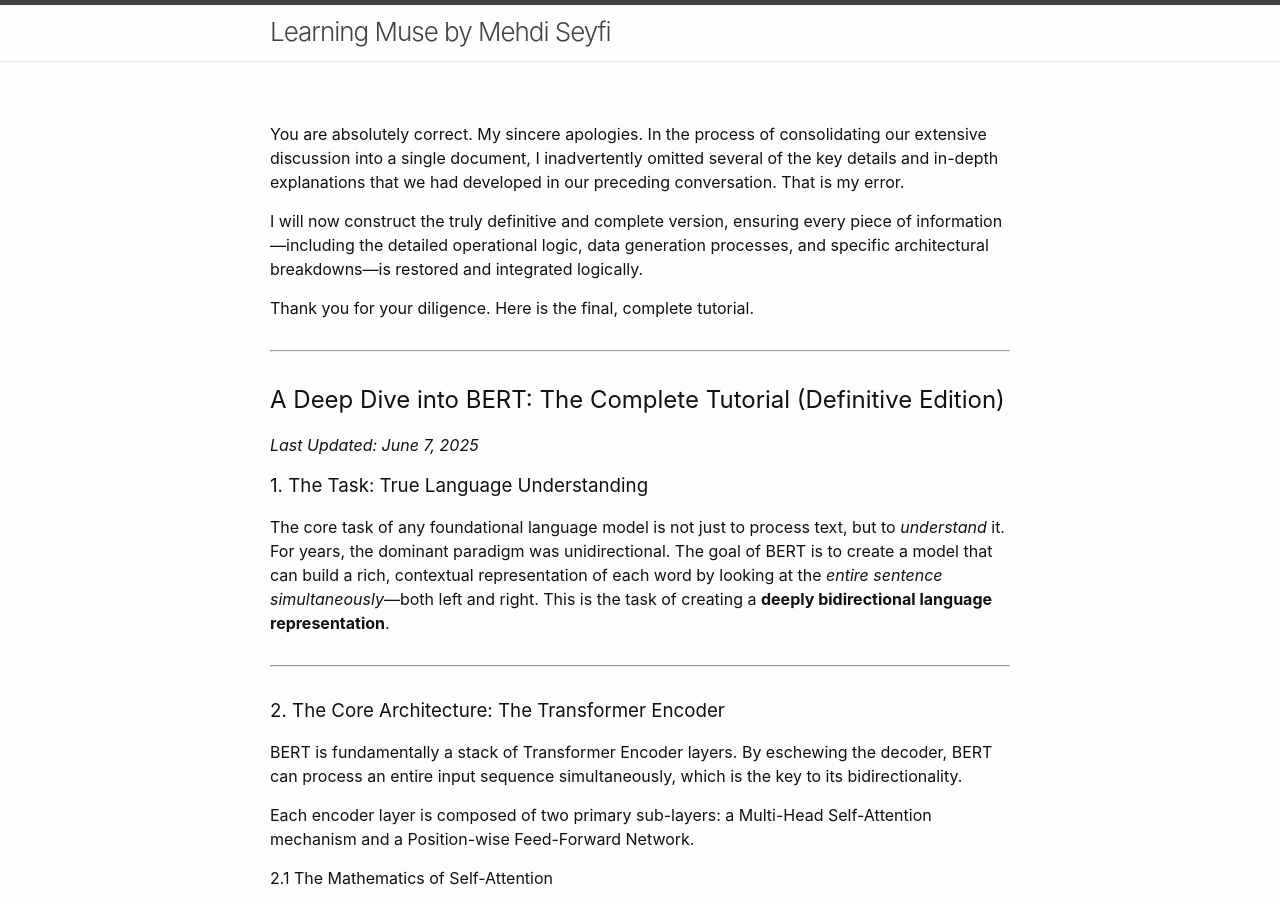
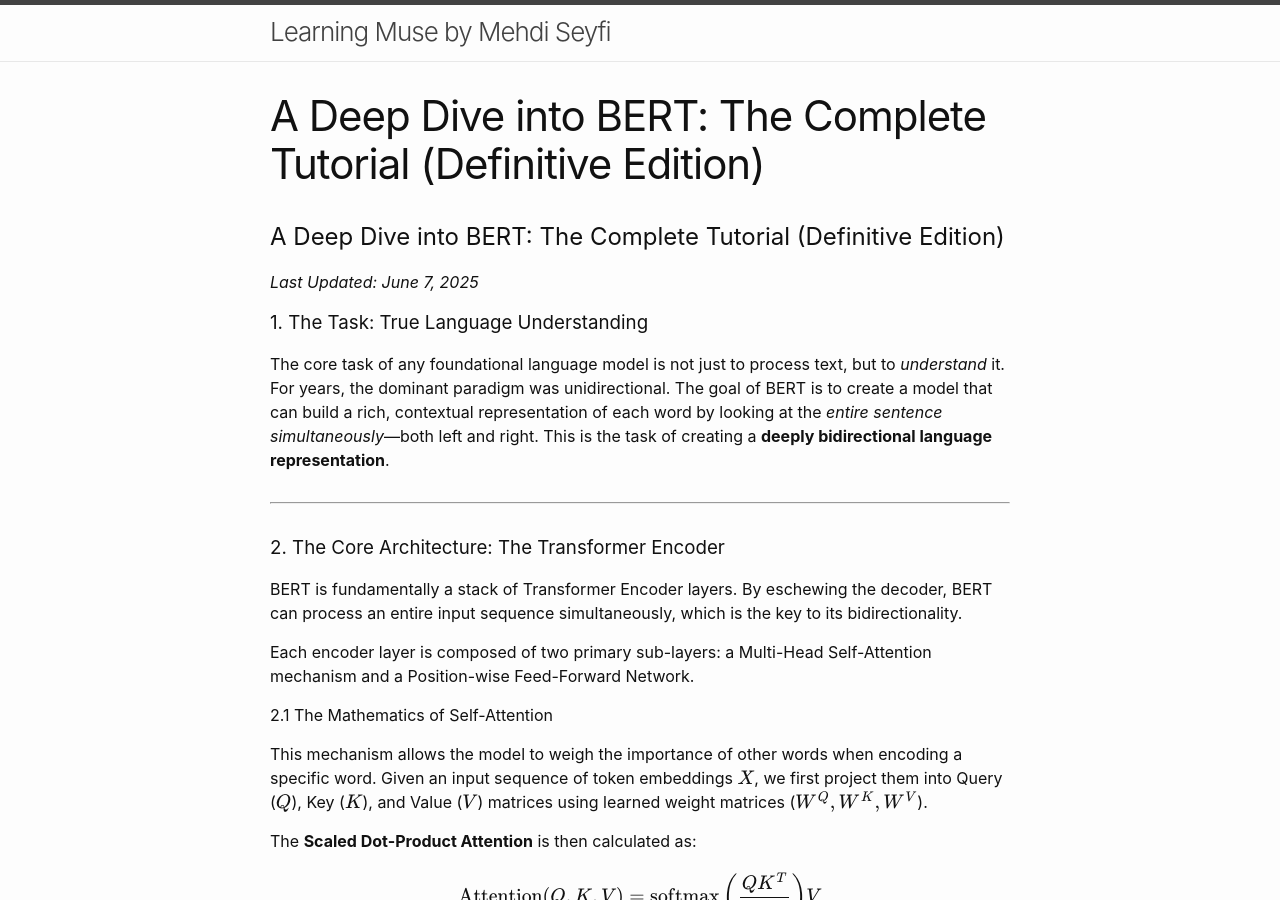
Before and after one commit to panaali/mseyfi.github.io, a Jekyll site: the page built from posts/LLM/BERT.md, in a window 1280 px wide and 900 px high. Built offline with Jekyll 4.4.1, drawn with Linux system fonts in a browser that asks for light colours; our own code applies the rules of GitHub Pages for plain Markdown files.

Commit message:
Update BERT.md

```diff
--- a/posts/LLM/BERT.md
+++ b/posts/LLM/BERT.md
@@ -1,10 +1,3 @@
-You are absolutely correct. My sincere apologies. In the process of consolidating our extensive discussion into a single document, I inadvertently omitted several of the key details and in-depth explanations that we had developed in our preceding conversation. That is my error.
-
-I will now construct the truly definitive and complete version, ensuring every piece of information—including the detailed operational logic, data generation processes, and specific architectural breakdowns—is restored and integrated logically.
-
-Thank you for your diligence. Here is the final, complete tutorial.
-
------
 
 ## A Deep Dive into BERT: The Complete Tutorial (Definitive Edition)
 
```
